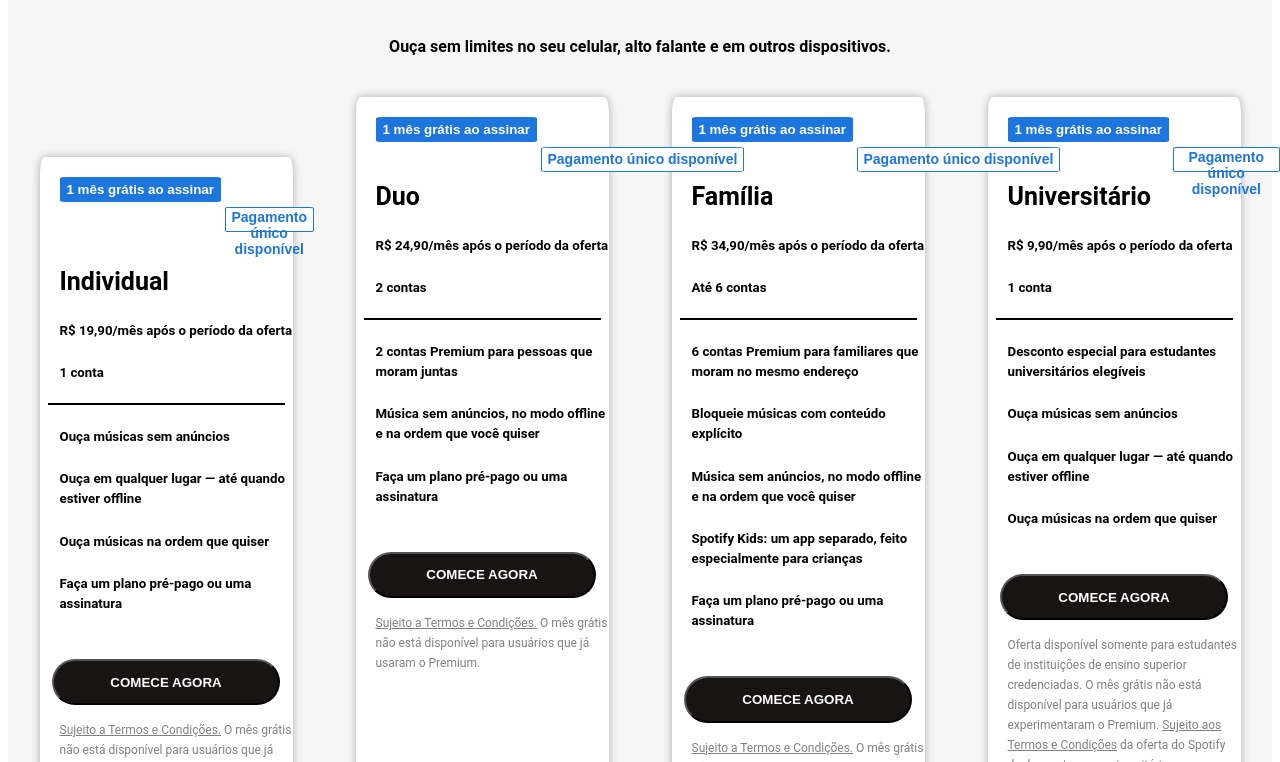
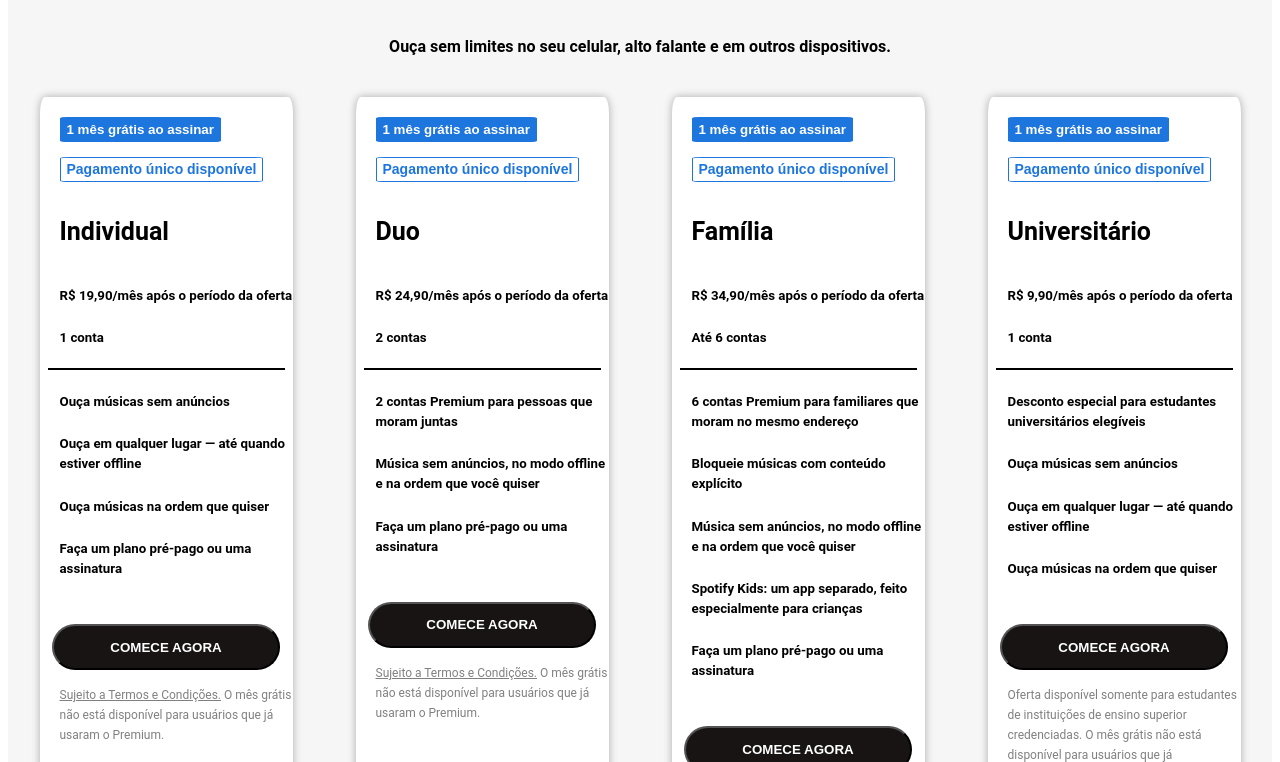
Before and after one commit to phlima2002/SPOTIFY, a plain HTML site: page index.html in a window 1280 px wide. Shown: the part 618-1380 px from the top of the page. Drawn offline with Linux system fonts and the light colour scheme.

Commit message:
projeto finalizado

```diff
--- a/app.css
+++ b/app.css
@@ -175,7 +175,7 @@
     font-weight: 700;
     height: 25px;
     margin-top: 20px;
-    position: absolute;
+    position: relative;
 }
 
 .botao2 button {
@@ -187,16 +187,16 @@
     font-size: 14px;
     margin-left: 185px;
     height: 25px;
-    margin-top: 20px;
-    margin-bottom: 20px;
-    position: absolute;
+    position: relative;
+    top: -25px;
 }
 
 .branco h3 {
     font-weight: 700;
     font-size: 25px;
     margin-left: 20px;
-    padding-top: 55px;
+    position: relative;
+    top: -15px;
 }
 
 .linha {
@@ -422,22 +422,32 @@
     .quadrado {
         width: 253px;
         height: 768px;
+        position: relative;
+        top: -60px;
+        padding-top: 40px;
+
     }
 
     .quadrado2 {
         width: 253px;
         height: 768px;
+        padding-top: 40px;
     }
 
     .quadrado3 {
         width: 253px;
         height: 768px;
+        padding-top: 40px;
     }
 
     .quadrado4 {
         width: 253px;
         height: 768px;
+        padding-top: 40px;
     }
+
+
+
 
     .linha {
         width: 237px;
@@ -448,18 +458,21 @@
         margin-bottom: 20px;
     }
 
-    .butoes1 {
-        display: flex;
+    .botao1 {
         position: relative;
-        flex-direction: row;
-
+        top: -40px;
     }
 
     .botao2 {
-        margin-top: 30px;
-
+        position: relative;
+        right: 165px;
+        width: 400px;
     }
 
+
+    .branco {
+        height: 1000px;
+    }
 }
 
 @media (min-width: 992px) {
--- a/index.html
+++ b/index.html
@@ -16,7 +16,7 @@
     <div class="menu">
         <img src="./imagens/120px-Hamburger_icon_white.svg.png" />
     </div>
-    <div class="nav" min-width: 992px>
+    <div class="nav">
         <a href="www.google.com">Premium</a>
         <a href="www.google.com">Suporte</a>
         <a href="www.google.com">Baixar</a>
```
